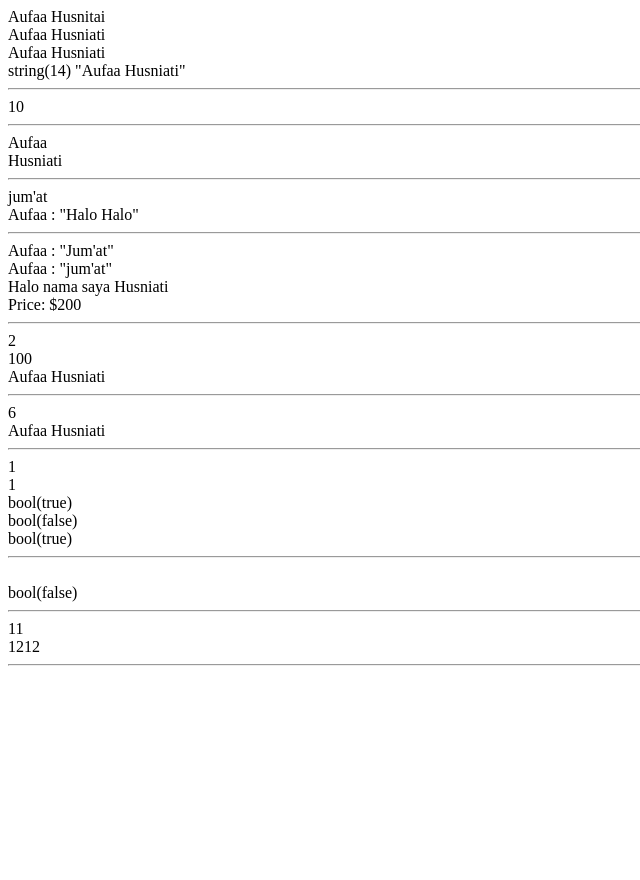
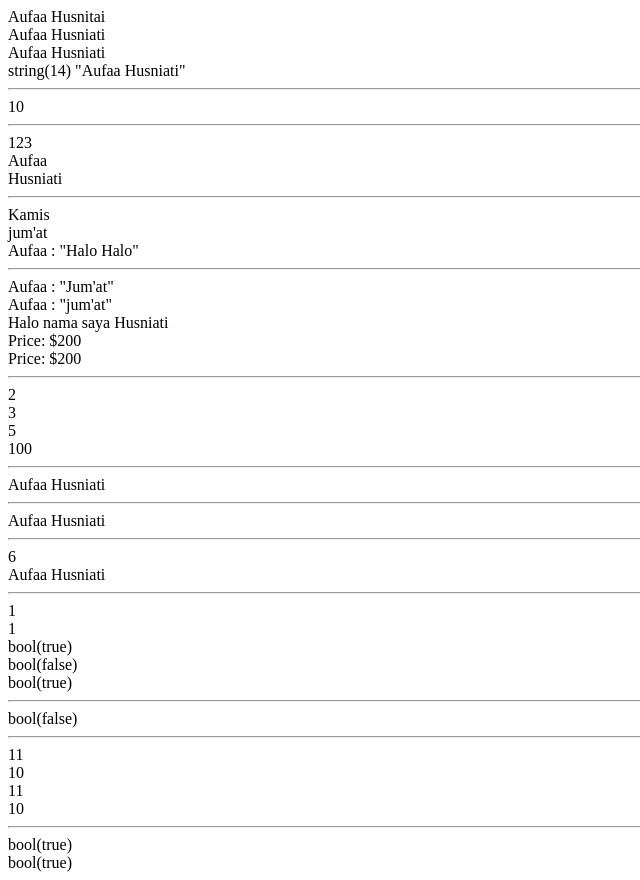
Before and after one commit to aufaahusniati/pw2022_a_213040018, a PHP site: page /latihan1.php in a window 1280 px wide. Shown: the whole page, without its empty margins (0-640 px from the left). Before the commit the page ends 666 px from the top, so only its background shows below. Run offline with PHP 8.4, Linux system fonts and the light colour scheme.

Commit message:
Merapihkan code pertemuan 2

```diff
--- a/kuliah/pertemuan2/latihan1.php
+++ b/kuliah/pertemuan2/latihan1.php
@@ -1,9 +1,33 @@
 <?php
-    // ini adalah komentar (ctrl + /)
-    /* ini juga komentar */
+    // Pertemuan 2 - PHP Dasar
 
-    // Pertemuan 2 - PHP Dasar
     // Sintaks PHP
+    // Penulisan sintaks PHP
+
+    // 1. PHP di dalam HTML
+        /* <!DOCTYPE html>
+        <html lang="en">
+        <head>
+            <meta charset="UTF-8">
+            <title>Belajar PHP</title>
+        </head>
+        <body>
+            <h1><?php echo "Aufaa"; ?></h1>
+        </body>
+        </html> */
+
+    // 2. HTML di dalam PHP
+        /* <!DOCTYPE html>
+        <html lang="en">
+        <head>
+            <meta charset="UTF-8">
+            <title>Belajar PHP/title>
+        </head>
+        <body>
+            <?php "<h1>Aufaa</h1>"; ?>
+        </body>
+        </html> */
+
 
     // Standar Output
     // echo, print (digunakan untuk mencetak variable)
@@ -18,37 +42,13 @@
     var_dump("Aufaa Husniati");
     echo "<hr>";
 
-    // Penulisan sintaks PHP
-    // 1. PHP di dalam HTML
-    // <!DOCTYPE html>
-    // <html lang="en">
-    // <head>
-    //     <meta charset="UTF-8">
-    //     <title>Belajar PHP</title>
-    // </head>
-    // <body>
-    //     <?php
-    //         echo "<h1>Halo nama saya Aufaa</h1>"
-    // </body>
-    // </html>
-
-    // 2. HTML di dalam PHP
-    // <!DOCTYPE html>
-    // <html lang="en">
-    // <head>
-    //     <meta charset="UTF-8">
-    //     <title>Belajar PHP/title>
-    // </head>
-    // <body>
-    //     <h1>Halo, Nama saya <?php echo "Aufaa"; (? >) </h1>
-    // </body>
-    // </html>
-
     // Nilai: integer, String, boolean
     echo 10;
     echo "<hr>";
+    echo 123;
+    echo "<br>";
 
-    // VARIABEL
+    // VARIABLE (wadah untuk menyimpan nilai)
     // tidak boleh diaawali dengan angka, tapi boleh mengandung angka
     // tidak boleh ada spasi
     $nama = "Aufaa";
@@ -62,8 +62,14 @@
 
     //String
     // '', ""
+    echo "Kamis";
+    echo "<br>";
+
+    // Mencetak kata yang menggunakan kutip satu
     echo "jum'at";
     echo "<br>";
+
+    // Vice versa
     echo 'Aufaa : "Halo Halo"';
     echo "<hr>";
 
@@ -74,52 +80,67 @@
     echo "Aufaa : \"jum'at\"";
     echo "<br>";
 
-    // INTERPOLASI
-    // mencetak isi variable
-    // hanya bisa digunakan oleh ""
+    // Interpolasi
+    // Mencetak isi variable
+    // Hanya bisa digunakan oleh ""
     echo "Halo nama saya $nama";
     echo "<br>";
     $price = 200;
     echo "Price: $$price";
+    echo "<br>";
+    echo "Price: $200";
     echo "<hr>";
 
-    // OPERATOR
+    // Operator
+    // Keyword yang mengoprasikan / memanipulasi nilai
     // Aritmatika
-    // +, -, *, /, % (modulp / modulus / sisa bagi)
+    // +, -, *, /, % (modulo / modulus / sisa bagi)
     echo 1 + 1;
     echo "<br>";
+    echo 1 + 2 * 3 - 4; // KaBaTaKu
+    echo "<br>";
+    echo (1 + 2) * 3 - 4;
+    echo "<br>";
+
+    // Dengan Variable
     $alas = 10;
     $tinggi = 20;
     $luas_segi_tiga = ($alas * $tinggi) / 2;
     echo $luas_segi_tiga;
     echo "<br";
     echo 3 % 2;
+    $x = 10;
+    $y = 20;
+    echo $x * $y;
+    echo "<br>";
     echo "<hr>";
+
+    // Concat
+    // penggabung String
+    // .
+    $nama_depan = "Aufaa";
+    $nama_belakang = "Husniati";
+    echo $nama_depan . " " . $nama_belakang;
     echo "<br>";
-
-    // CONCAT
-    // penggabukan Sting
-    // .
-
+    echo "<hr>";
     $nama_depan = "Aufaa";
     $nama_belakang = "Husniati";
     echo $nama_depan . " " . $nama_belakang;
     echo "<hr>";
 
-    // ASSIGMENT (Nilai sebelumnya tidak akan hilang, tapi ditambah)
+    // Assigment (Nilai sebelumnya tidak akan hilang, tapi ditambah)
     //=, +=, -=, *=, /=, %=, .=
     $x = 1;
     $x += 5;
     echo $x;
     echo "<br>";
-
     $nama = "Aufaa";
     $nama .= " ";
     $nama .= "Husniati";
     echo $nama;
     echo "<hr>";
 
-    // PERBANDINGAN
+    // Perbandingan
     // <, >, <=, >=, ==, !=
     echo 1 < 5;
     echo "<br>";
@@ -129,32 +150,58 @@
     echo "<br>";
     var_dump(1 == 5);
     echo "<br>";
-    var_dump(1 == "1"); // (hasilnya true karena operator perbandingan tidak men-check tipe data, hanya nilai)
+    var_dump(1 == "1"); // (Hasilnya true karena operator perbandingan tidak men-check tipe data, hanya nilai)
     echo "<hr>";
 
-    //IDENTITAS / STRICT COMPARISON
+    // Identitas / Strict Comparison
     //===, !==
     echo 10 === "10";
-    echo "<br>";
     var_dump(1 === "1");
     echo "<hr>";
 
-    // INCREMENT / DECREMENT
-    // penambhaan/ pengurangan
+    // Increment / Decrement
+    // penambahaan / pengurangan
     // ++, --
     $x = 10;
-    $x++; // dicetak dulu baru ditambah
+    $x++; // Dicetak dulu baru ditambah
+    echo $x;
+    echo "<br>";
+    $x--;
     echo $x;
     echo "<br>";
 
-    // bisa juga ++$x;(ditambah dulu baru dicetak)
+    // Bisa juga ++$x;(ditambah dulu baru dicetak)
     echo ++$x;
-    echo $x;
-    echo "<hr>"
+    echo "<br>";
+    echo --$x;
+    echo "<hr>";
 
-    // LOGIKA
+    // Logika
     // &&, ||, !
-    // $x = 30;
-    // var_dump($x < 20 && $x % 2 == 0);
+    $x = 10;
+    var_dump($x < 20 && $x % 2 == 0);
+    echo "<br>";
 
+    $x = 30;
+    var_dump($x < 20 || $x % 2 == 0);
+    echo "<br>";
+
+
+ // NOTES
+
+ // Comment
+    // ini adalah comment
+    /* ini adalah comment */
+
+ // Horizontal line
+    // echo "<hr>";
+
+ // Break line
+    // echo "<br>";
+
+ // Boolean: true
+    // echo true;
+
+ // Boolean: false
+    // echo false;
  ?>
```
